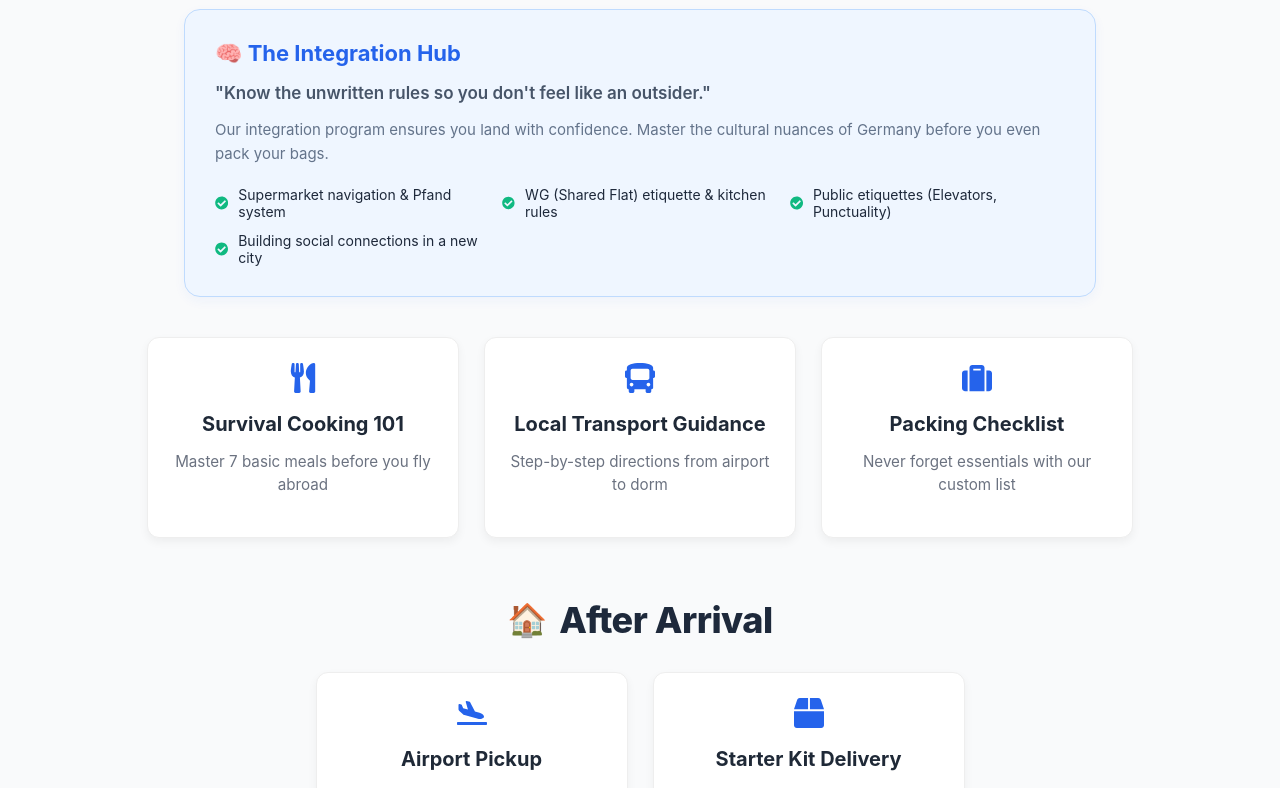
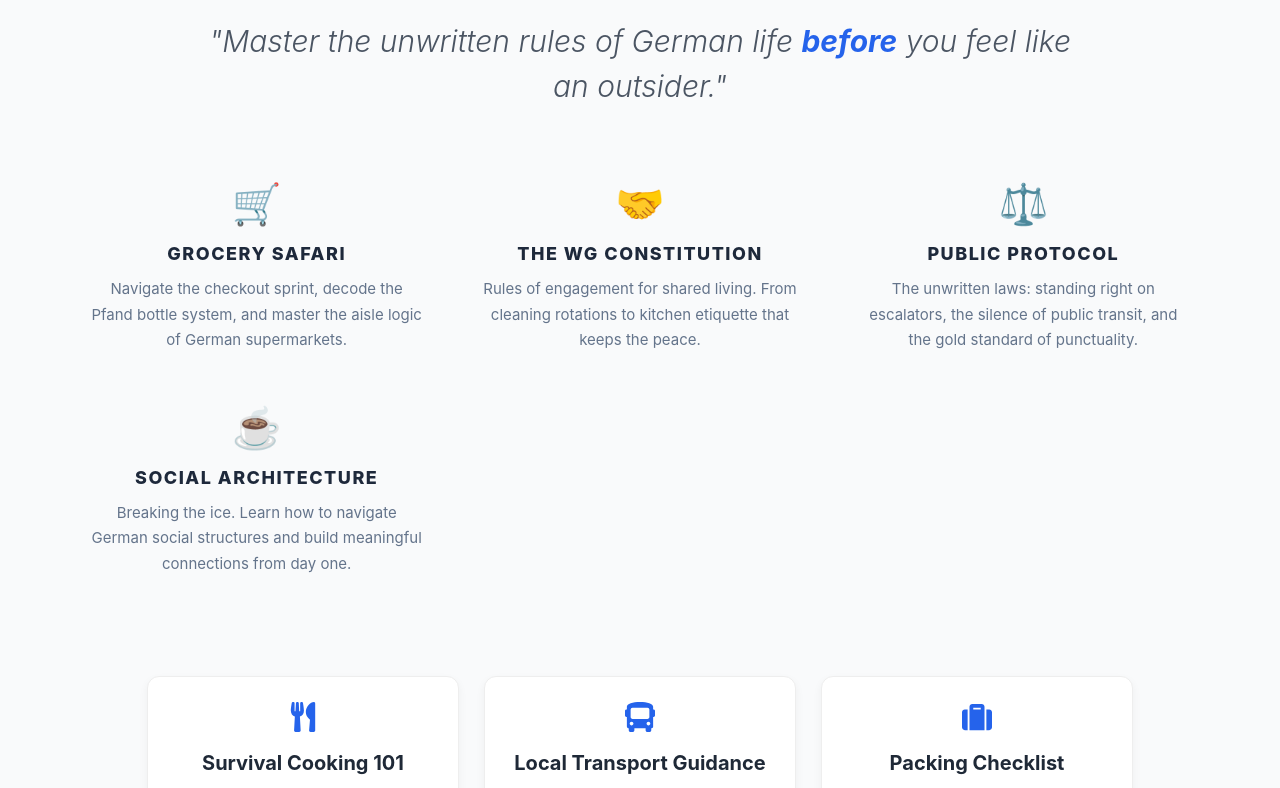
Before and after one commit to Gayatrree/dayzero-frontend, a React (Create React App) app: page / in a window 1280 px wide. Shown: the part 832-1620 px from the top of the page. Built offline with nearby package versions, Linux system fonts and the light colour scheme.

Commit message:
updated integration hub

```diff
--- a/src/pages/Home.js
+++ b/src/pages/Home.js
@@ -1,6 +1,6 @@
 import React, { useRef } from "react";
 import { useNavigate } from "react-router-dom";
-import { FaLinkedin, FaEnvelope, FaCheckCircle } from "react-icons/fa";
+import { FaLinkedin, FaEnvelope } from "react-icons/fa";
 import Navbar from "../components/Navbar";
 import ServiceCard from "../components/ServiceCard";
 import heroImage from "../assets/hero.jpg";
@@ -23,14 +23,6 @@ function Home() {
       backgroundPosition: "center",
       padding: "0 20px"
     },
-    headerWrapper: {
-      display: "flex",
-      alignItems: "center",
-      justifyContent: "center",
-      gap: "12px",
-      marginBottom: "30px",
-      marginTop: "40px",
-    },
     sectionTitle: {
       fontSize: "36px",
       color: "#1e293b",
@@ -38,15 +30,45 @@ function Home() {
       fontWeight: "800",
       letterSpacing: "-0.5px"
     },
-    integrationHub: {
-      backgroundColor: "#eff6ff",
-      border: "1px solid #bfdbfe",
-      borderRadius: "16px",
-      padding: "30px",
-      maxWidth: "850px",
-      margin: "0 auto 40px auto",
-      textAlign: "left",
-      boxShadow: "0 4px 12px rgba(37, 99, 235, 0.05)"
+    headerWrapper: {
+      display: "flex",
+      alignItems: "center",
+      justifyContent: "center",
+      gap: "12px",
+      marginBottom: "20px",
+      marginTop: "40px",
+    },
+    integrationHook: {
+      fontSize: "clamp(22px, 3vw, 30px)",
+      fontWeight: "300",
+      fontStyle: "italic",
+      color: "#4b5563",
+      lineHeight: "1.5",
+      maxWidth: "900px",
+      margin: "20px auto 70px auto",
+      textAlign: "center"
+    },
+    socialGrid: {
+      display: "grid",
+      gridTemplateColumns: "repeat(auto-fit, minmax(240px, 1fr))",
+      gap: "50px",
+      maxWidth: "1100px",
+      margin: "0 auto 100px auto",
+      textAlign: "center"
+    },
+    moduleTitle: {
+      fontSize: "18px",
+      fontWeight: "800",
+      color: "#1e293b",
+      marginBottom: "12px",
+      textTransform: "uppercase",
+      letterSpacing: "1.5px"
+    },
+    moduleDesc: {
+      fontSize: "15px",
+      color: "#64748b",
+      lineHeight: "1.7",
+      margin: "0"
     },
     grid: {
       display: "flex",
@@ -69,7 +91,7 @@ function Home() {
       boxShadow: "0 4px 10px rgba(37, 99, 235, 0.2)"
     },
     aboutSection: {
-      padding: "80px 20px",
+      padding: "100px 20px",
       backgroundColor: "#ffffff",
       textAlign: "center",
       display: "flex",
@@ -132,34 +154,47 @@ function Home() {
       </section>
 
       {/* SERVICES SECTION */}
-      <main ref={servicesRef} style={{ backgroundColor: "#f9fafb", padding: "60px 0" }}>
+      <main ref={servicesRef} style={{ backgroundColor: "#f9fafb", padding: "80px 0" }}>
 
-        {/* BEFORE YOU FLY & INTEGRATION HUB */}
+        {/* --- BEFORE YOU FLY & INTEGRATION HUB --- */}
         <section style={{ padding: "0 20px" }}>
           <div style={styles.headerWrapper}>
             <span style={{ fontSize: "32px" }}>🛫</span>
             <h2 style={styles.sectionTitle}>Before You Fly</h2>
           </div>
 
-          <div style={styles.integrationHub}>
-            <h3 style={{ color: "#2563eb", marginTop: 0, fontSize: "22px" }}>🧠 The Integration Hub</h3>
-            <p style={{ color: "#475569", fontSize: "17px", fontWeight: "600", marginBottom: "15px" }}>
-              "Know the unwritten rules so you don't feel like an outsider."
-            </p>
-            <p style={{ color: "#64748b", fontSize: "15px", lineHeight: "1.6", marginBottom: "20px" }}>
-              Our integration program ensures you land with confidence. Master the cultural nuances of Germany before you even pack your bags.
-            </p>
-            <div style={{ display: "grid", gridTemplateColumns: "repeat(auto-fit, minmax(250px, 1fr))", gap: "12px" }}>
-              {[
-                "Supermarket navigation & Pfand system",
-                "WG (Shared Flat) etiquette & kitchen rules",
-                "Public etiquettes (Elevators, Punctuality)",
-                "Building social connections in a new city"
-              ].map((item, idx) => (
-                <div key={idx} style={{ display: "flex", alignItems: "center", gap: "10px", fontSize: "14px", color: "#1e293b" }}>
-                  <FaCheckCircle color="#10b981" /> {item}
-                </div>
-              ))}
+          <p style={styles.integrationHook}>
+            "Master the unwritten rules of German life <span style={{ color: "#2563eb", fontWeight: "700" }}>before</span> you feel like an outsider."
+          </p>
+
+          <div style={styles.socialGrid}>
+            <div>
+              <div style={{ fontSize: "40px", marginBottom: "15px" }}>🛒</div>
+              <h3 style={styles.moduleTitle}>Grocery Safari</h3>
+              <p style={styles.moduleDesc}>
+                Navigate the checkout sprint, decode the Pfand bottle system, and master the aisle logic of German supermarkets.
+              </p>
+            </div>
+            <div>
+              <div style={{ fontSize: "40px", marginBottom: "15px" }}>🤝</div>
+              <h3 style={styles.moduleTitle}>The WG Constitution</h3>
+              <p style={styles.moduleDesc}>
+                Rules of engagement for shared living. From cleaning rotations to kitchen etiquette that keeps the peace.
+              </p>
+            </div>
+            <div>
+              <div style={{ fontSize: "40px", marginBottom: "15px" }}>⚖️</div>
+              <h3 style={styles.moduleTitle}>Public Protocol</h3>
+              <p style={styles.moduleDesc}>
+                The unwritten laws: standing right on escalators, the silence of public transit, and the gold standard of punctuality.
+              </p>
+            </div>
+            <div>
+              <div style={{ fontSize: "40px", marginBottom: "15px" }}>☕</div>
+              <h3 style={styles.moduleTitle}>Social Architecture</h3>
+              <p style={styles.moduleDesc}>
+                Breaking the ice. Learn how to navigate German social structures and build meaningful connections from day one.
+              </p>
             </div>
           </div>
 
@@ -172,8 +207,8 @@ function Home() {
           </div>
         </section>
 
-        {/* AFTER ARRIVAL */}
-        <section style={{ padding: "0 20px" }}>
+        {/* --- AFTER ARRIVAL --- */}
+        <section style={{ padding: "80px 20px 0 20px" }}>
           <div style={styles.headerWrapper}>
             <span style={{ fontSize: "32px" }}>🏠</span>
             <h2 style={styles.sectionTitle}>After Arrival</h2>
@@ -187,8 +222,8 @@ function Home() {
           </div>
         </section>
 
-        {/* EXTENDED SUPPORT */}
-        <section style={{ padding: "0 20px" }}>
+        {/* --- EXTENDED SUPPORT --- */}
+        <section style={{ padding: "80px 20px 0 20px" }}>
           <div style={styles.headerWrapper}>
             <span style={{ fontSize: "32px" }}>🤝</span>
             <h2 style={styles.sectionTitle}>Extended Support</h2>
```
